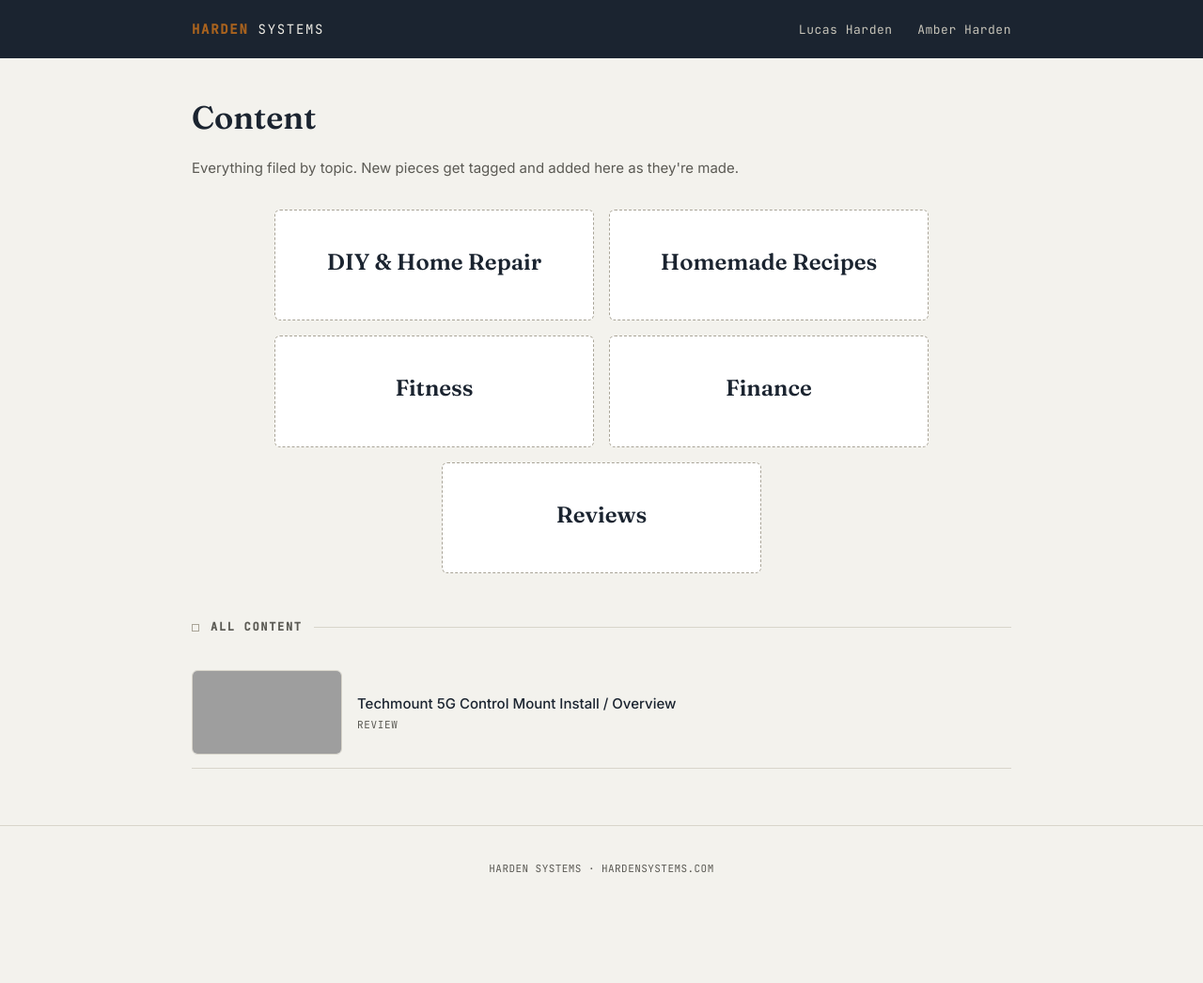
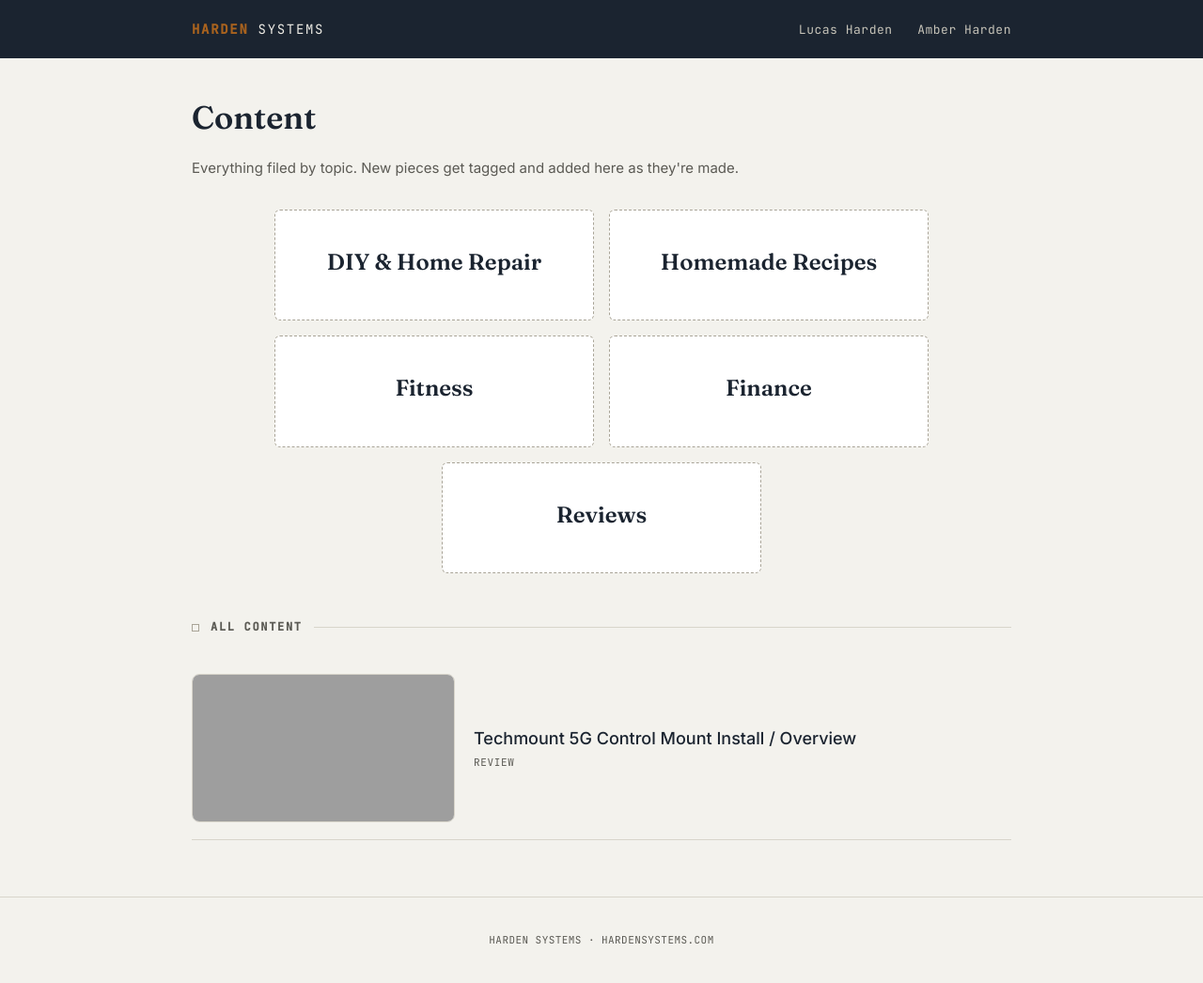
Before and after one commit to hardensystems/hardensystems.github.io, a Jekyll site: the page built from lucas-harden/content/index.md, in a window 1280 px wide. Shown: the whole page at 94% size. Built offline with Jekyll 4.4.1, drawn with Linux system fonts in a browser that asks for light colours; before the commit the page ends 971 px from its top, so only the background shows below that; grey boxes are pictures that could not be loaded.

Commit message:
Update style.css

```diff
--- a/assets/css/style.css
+++ b/assets/css/style.css
@@ -48,11 +48,11 @@ body{
 .divider .rule{flex:1;height:1px;background:var(--line)}
 
 .latest-list{display:flex;flex-direction:column;gap:0}
-.latest-item{display:flex;align-items:center;gap:16px;padding:14px 0;border-bottom:1px solid var(--line);text-decoration:none;color:var(--ink)}
+.latest-item{display:flex;align-items:center;gap:20px;padding:18px 0;border-bottom:1px solid var(--line);text-decoration:none;color:var(--ink)}
 .latest-item:hover .title{color:var(--brass-dark)}
-.latest-thumb{width:160px;aspect-ratio:16/9;object-fit:cover;border-radius:6px;flex-shrink:0;background:var(--panel);border:1px solid var(--line)}
+.latest-thumb{width:280px;aspect-ratio:16/9;object-fit:cover;border-radius:8px;flex-shrink:0;background:var(--panel);border:1px solid var(--line)}
 .latest-text{display:flex;flex-direction:column;min-width:0}
-.latest-text .title{font-weight:500;font-size:15px}
+.latest-text .title{font-weight:500;font-size:18px}
 .latest-text .tag{font-family:var(--mono);font-size:11px;color:var(--text-soft);text-transform:uppercase;letter-spacing:.06em;margin-top:2px}
 .empty-note{color:var(--text-soft);font-size:14px;font-style:italic;padding:14px 0}
 
@@ -91,5 +91,5 @@ footer p{font-family:var(--mono);font-size:11px;color:var(--text-soft);letter-sp
   .shop-thumbs{grid-template-columns:1fr}
   .site-header .wrap{flex-direction:column;gap:10px}
   .nav a{margin-left:0;margin-right:16px}
-  .latest-thumb{width:110px}
+  .latest-thumb{width:150px}
 }
```
